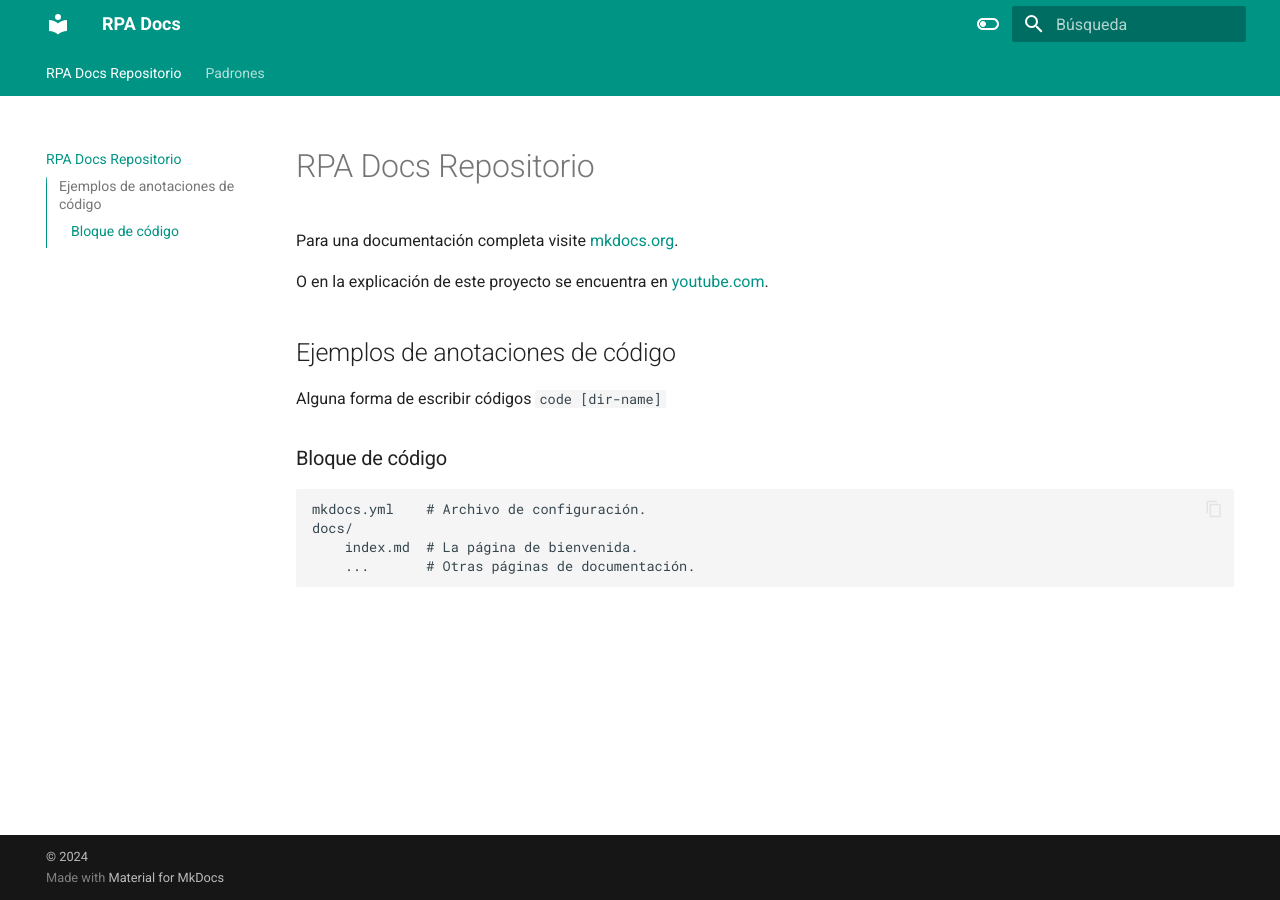
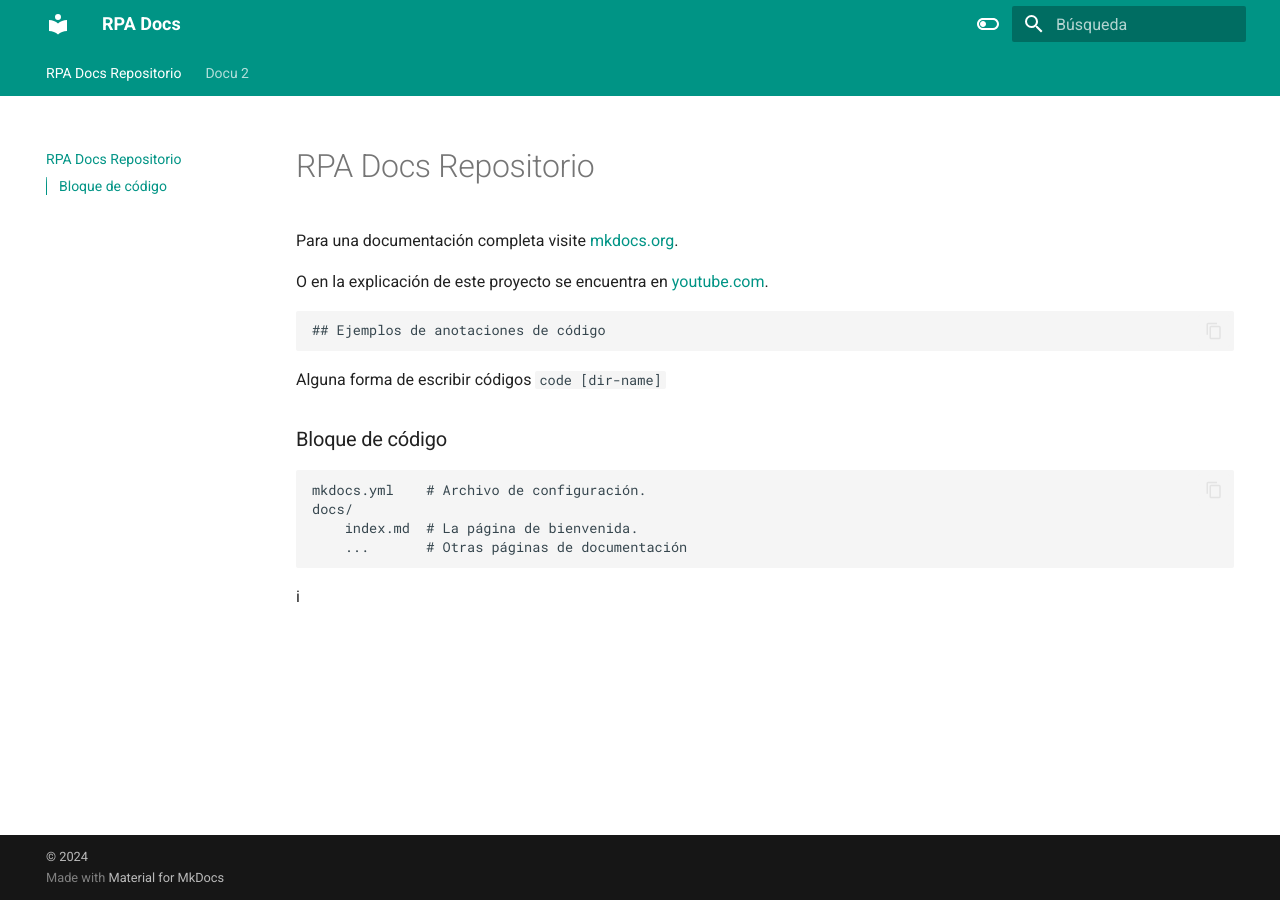
Before and after one commit to AutomatizacionesAppscript/RPADocs, an MkDocs documentation site: the page built from docs/index.md, in a window 1280 px wide. Built offline with MkDocs 1.6.1 and Material for MkDocs 9.7.7, drawn with Linux system fonts in a browser that asks for light colours.

Commit message:
Agregado de 2 mds

```diff
--- a/docs/index.md
+++ b/docs/index.md
@@ -4,7 +4,7 @@
 
 O en la explicación de este proyecto se encuentra en [youtube.com](https://www.youtube.com/watch?v=Q-YA_dA8C20).
 
-## Ejemplos de anotaciones de código
+    ## Ejemplos de anotaciones de código
 
 Alguna forma de escribir códigos `code [dir-name]`
 
@@ -13,4 +13,5 @@
     mkdocs.yml    # Archivo de configuración.
     docs/
         index.md  # La página de bienvenida.
-        ...       # Otras páginas de documentación.
+        ...       # Otras páginas de documentación
+i
```
Also changed, not shown: docs/Padrones.md (renamed from docs/Padrones/page2.md).
